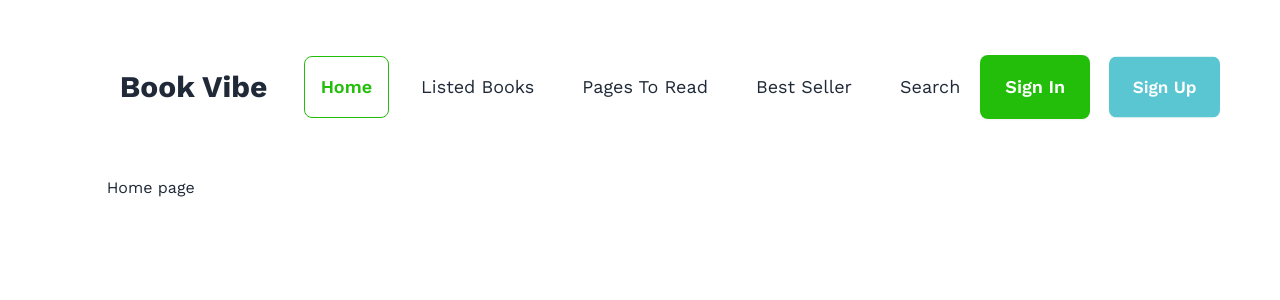
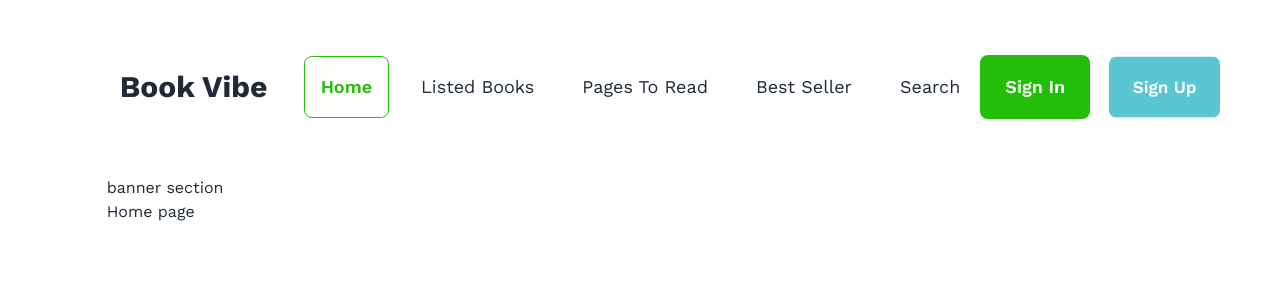
Before and after one commit to shahiduldeowan/book-vibe, a React (Vite) app: page / in a window 1280 px wide. Shown: the top 300 px of the page. Built offline with nearby package versions, Linux system fonts and the light colour scheme; a web font is replaced by a local one.

Commit message:
add BannerSection component in HomePage

```diff
--- a/src/pages/HomePage.jsx
+++ b/src/pages/HomePage.jsx
@@ -1,6 +1,9 @@
+import BannerSection from "../components/Banner/BannerSection";
+
 const HomePage = () => {
   return (
     <div>
+      <BannerSection />
       <h1>Home page</h1>
     </div>
   );
```
